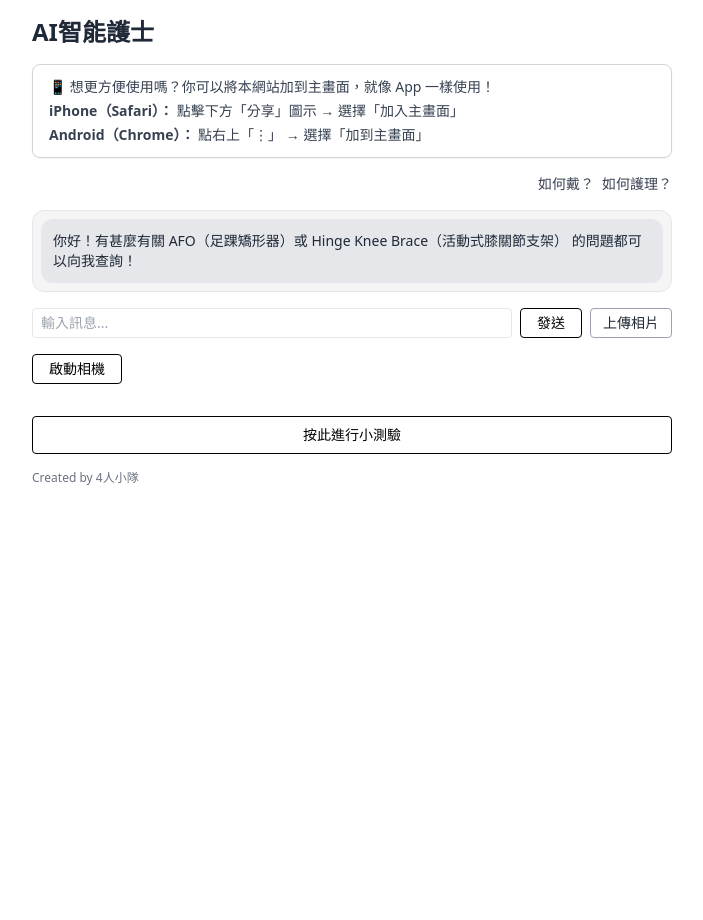
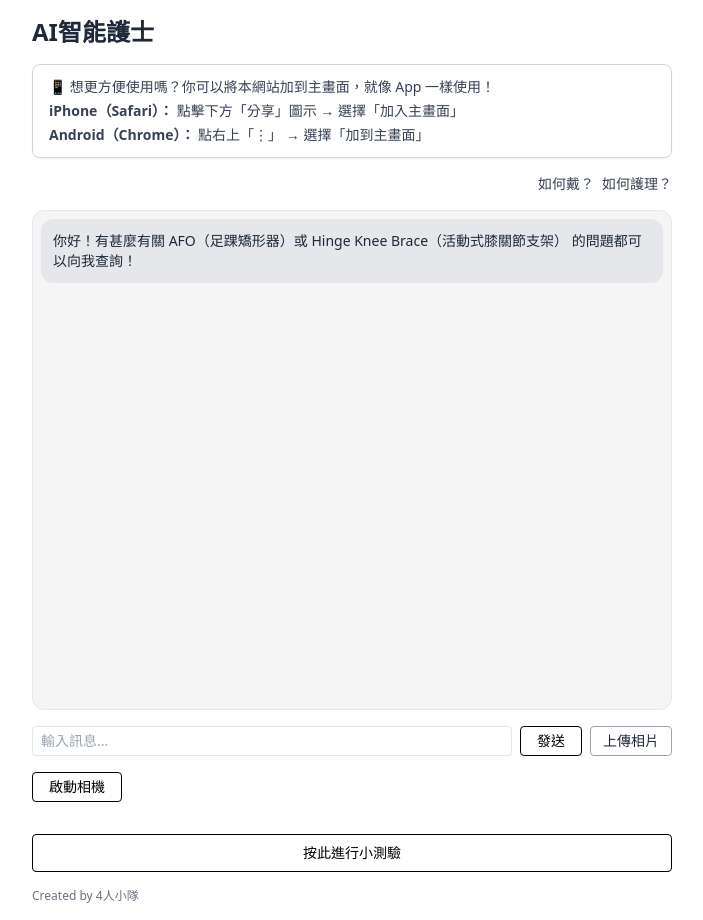
Before and after one commit to LiuGus404/nurse-ai-vercel, a React (Vite) app: page / in a window 1280 px wide. Shown: the whole page, without its empty margins (288-991 px from the left). Before the commit the page ends 800 px from the top, so only its background shows below. Built offline with nearby package versions, Linux system fonts and the light colour scheme.

Commit message:
Update App.tsx

```diff
--- a/src/App.tsx
+++ b/src/App.tsx
@@ -229,7 +229,7 @@ const [facingMode, setFacingMode] = useState<'user' | 'environment'>('user');
         </div>
       )}
 
-      <div className="space-y-2 max-h-[60vh] overflow-y-auto p-2 border rounded-xl bg-neutral-100">
+      <div className="space-y-2 w-full h-[500px] overflow-y-auto p-2 border rounded-xl bg-neutral-100">
         {messages.map((msg, index) => (
           <div key={index} className={`p-3 rounded-xl ${msg.sender === 'user' ? 'bg-white' : 'bg-gray-200'}`}>
             {msg.image && <img src={msg.image} alt="上傳圖片" className="mb-2 rounded border" width={240} />}
```
